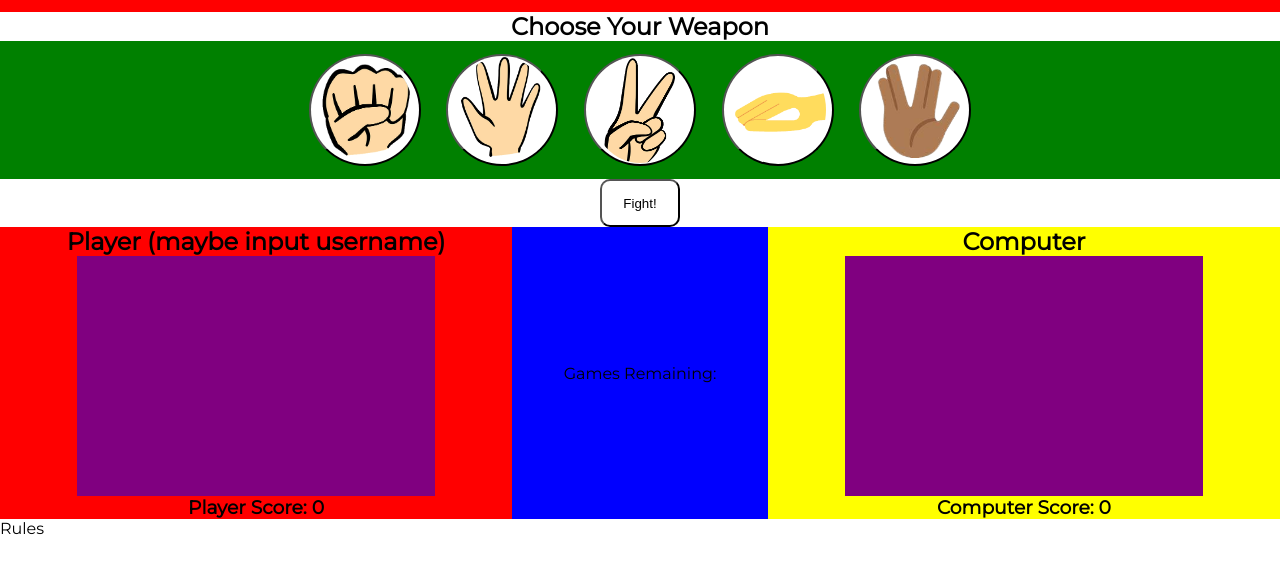
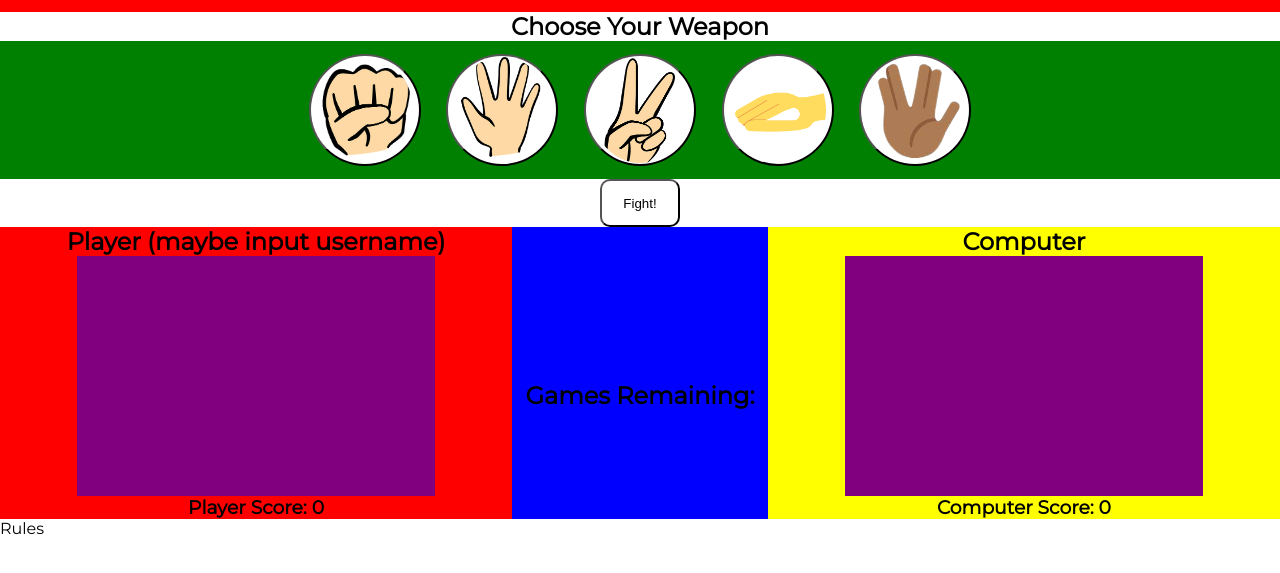
Before and after one commit to JamesMartin1998/JavaScript-Project, a plain HTML site: page index.html in a window 1280 px wide. Shown: the part 95-668 px from the top of the page. Drawn offline with Linux system fonts and the light colour scheme.

Commit message:
add margin to winner-message div and add style to games-remaining div

```diff
--- a/assets/css/style.css
+++ b/assets/css/style.css
@@ -161,8 +161,11 @@ h3 {
     font-size: 1.5rem;
     font-weight: 600;
     width:100%;
+    margin-bottom: 20%;
 }
 
 #games-remaining {
     width: 100%;
+    font-size: 1.5rem;
+    font-weight: 600;
 }
```
